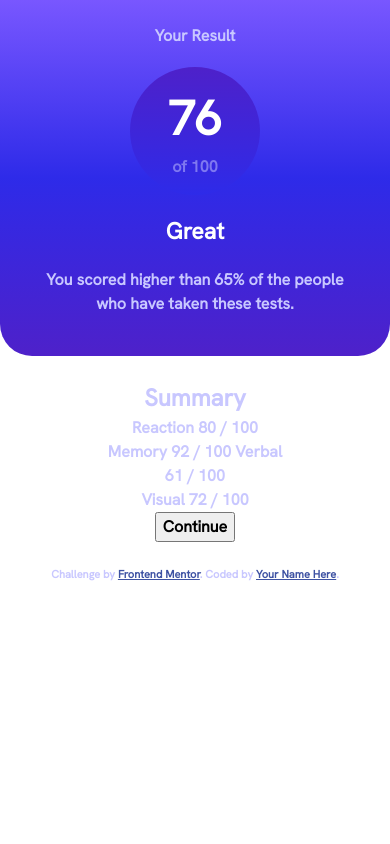
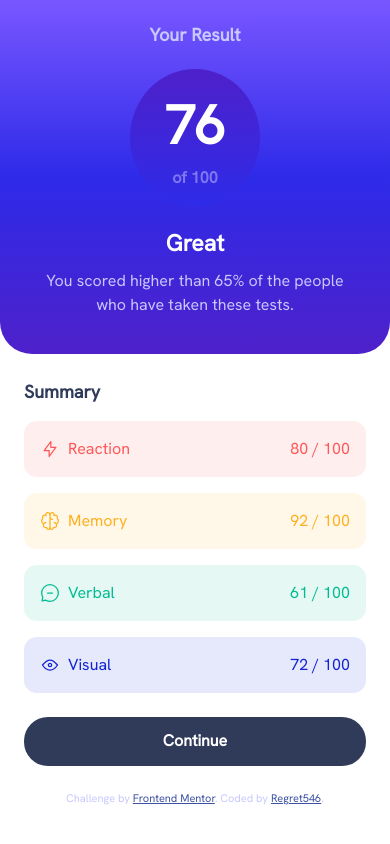
Before and after one commit to regret546/results-summary-component-main, a plain HTML site: page index.html in a window 390 px wide. Drawn offline with Linux system fonts and the light colour scheme.

Commit message:
finish mobile version

```diff
--- a/index.html
+++ b/index.html
@@ -47,10 +47,34 @@
       <div class="result__summary">
         <h1 class="result__summary_header">Summary</h1>
         <div class="result__performance">
-          <p>Reaction 80 / 100</p>
-          <p>Memory 92 / 100 Verbal</p>
-          <p>61 / 100</p>
-          <p>Visual 72 / 100</p>
+          <div class="result__reaction">
+            <img src="assets/images/icon-reaction.svg" alt="Reaction" />
+            <span class="result__summary_content">
+              <p>Reaction</p>
+              <p>80 / 100</p>
+            </span>
+          </div>
+          <div class="result__memory">
+            <img src="assets/images/icon-memory.svg" alt="Memory" />
+            <span class="result__summary_content">
+              <p>Memory</p>
+              <p>92 / 100</p>
+            </span>
+          </div>
+          <div class="result__verbal">
+            <img src="assets/images/icon-verbal.svg" alt="Verbal" />
+            <span class="result__summary_content">
+              <p>Verbal</p>
+              <p>61 / 100</p>
+            </span>
+          </div>
+          <div class="result__visual">
+            <img src="assets/images/icon-visual.svg" alt="Visual" />
+            <span class="result__summary_content">
+              <p>Visual</p>
+              <p>72 / 100</p>
+            </span>
+          </div>
         </div>
         <button class="button">Continue</button>
       </div>
@@ -60,7 +84,7 @@
       Challenge by
       <a href="https://www.frontendmentor.io?ref=challenge" target="_blank"
         >Frontend Mentor</a
-      >. Coded by <a href="#">Your Name Here</a>.
+      >. Coded by <a href="#">Regret546</a>.
     </div>
   </body>
 </html>
--- a/style.css
+++ b/style.css
@@ -15,11 +15,11 @@
   --clr-white: hsl(0, 0%, 100%);
   --clr-pale-blue: hsl(221, 100%, 96%);
   --clr-light-lavender: hsl(241, 100%, 89%);
-  --clr-gray-blue: Dark gray blue: hsl(224, 30%, 27%);
+  --clr-gray-blue: hsl(224, 30%, 27%);
 
   /* Fonts */
 
-  --ff--base:'Hanken Grotesk', sans-serif;;
+  --ff--base: "Hanken Grotesk", sans-serif;
 
   /* Font Weight */
   --fw--regular: 500;
@@ -97,52 +97,61 @@ h6 {
   isolation: isolate;
 }
 
-body{
+body {
   background-color: var(--clr-white);
   font-family: var(--ff--base);
-    font-weight: var(--fw--bold);
+  font-weight: var(--fw--regular);
   color: var(--clr-light-lavender);
   font-size: 16px;
 }
 
-.result > div{
+.result > div {
   display: grid;
-    grid-auto-rows: minmax(1fr, auto);
-    justify-items: center;
-    padding: 1.5rem 2.5rem;
-    text-align: center;
 }
 
-.result__header{
+.result__header,
+.result__summary_header {
   font-weight: var(--fw--bold);
+  font-size: 18px;
 }
 
 .result__stats {
-    background-image: linear-gradient( var(--clr--light-slate), var(--clr--royal-blue), var(--clr--violet-blue));
+  padding: 1.3rem 2.5rem;
+  justify-items: center;
+  text-align: center;
+  background-image: linear-gradient(
+    var(--clr--light-slate),
+    var(--clr--royal-blue),
+    var(--clr--violet-blue)
+  );
   border-radius: 0 0 2rem 2rem;
-    gap: 1.2rem;
+  gap: 0.5rem;
 }
 
 .flex-group {
-    background-image: linear-gradient(var(--clr--violet-blue), var(--clr--royal-blue));
+  background-image: linear-gradient(
+    var(--clr--violet-blue),
+    var(--clr--royal-blue)
+  );
   display: flex;
   flex-direction: column;
   align-items: center;
   border-radius: 50%;
   width: 130px;
   padding: 1rem;
+  margin: 0.8rem;
 }
 
 .result__score {
   font-weight: var(--fw--extra-bold);
   color: var(--clr-white);
-    font-size: 48px;
+  font-size: 54px;
 }
 
-.result__total{
+.result__total {
+  font-weight: var(--fw--bold);
   opacity: 0.5;
 }
-
 
 .result__comment {
   font-weight: var(--fw--extra-bold);
@@ -153,3 +162,96 @@ body{
 .result__description {
   margin-bottom: 1rem;
 }
+
+.result__summary {
+  display: grid;
+  padding: 1.5rem;
+  gap: 1rem;
+}
+
+.result__summary_header {
+  color: var(--clr-gray-blue);
+}
+
+.result__performance > div {
+  position: relative;
+  display: flex;
+  padding: 1rem;
+  margin-bottom: 1rem;
+}
+
+.result__summary_content {
+  display: flex;
+  justify-content: space-between;
+  width: 100%;
+  padding-left: 0.5rem;
+}
+
+.result__performance div:nth-of-type(1) {
+  color: var(--clr--light-red);
+}
+
+.result__performance div:nth-of-type(1)::before {
+  content: "";
+  inset: 0;
+  position: absolute;
+  background-color: var(--clr--light-red);
+  opacity: 0.1;
+  border-radius: 0.8rem;
+}
+
+.result__performance div:nth-of-type(2) {
+  color: var(--clr--orangey-yellow);
+}
+
+.result__performance div:nth-of-type(2)::before {
+  content: "";
+  inset: 0;
+  position: absolute;
+  background-color: var(--clr--orangey-yellow);
+  opacity: 0.1;
+  border-radius: 0.8rem;
+}
+
+.result__performance div:nth-of-type(3) {
+  color: var(--clr--green-teal);
+}
+
+.result__performance div:nth-of-type(3)::before {
+  content: "";
+  inset: 0;
+  position: absolute;
+  background-color: var(--clr--green-teal);
+  opacity: 0.1;
+  border-radius: 0.8rem;
+}
+
+.result__performance div:nth-of-type(4) {
+  color: var(--clr--cobalt-blue);
+  margin-bottom: 0;
+}
+
+.result__performance div:nth-of-type(4)::before {
+  content: "";
+  inset: 0;
+  position: absolute;
+  background-color: var(--clr--cobalt-blue);
+  opacity: 0.1;
+  border-radius: 0.8rem;
+}
+
+button {
+  margin-top: 0.5rem;
+  padding: 0.8rem;
+  text-decoration: none;
+  border: none;
+  border-radius: 1.5rem;
+  background-color: var(--clr-gray-blue);
+  color: var(--clr-white);
+  font-weight: var(--fw--bold);
+  cursor: pointer;
+}
+
+button:hover {
+  background-color: var(--clr--violet-blue);
+}
```
Lines whose indentation alone changed are shown as unchanged.
